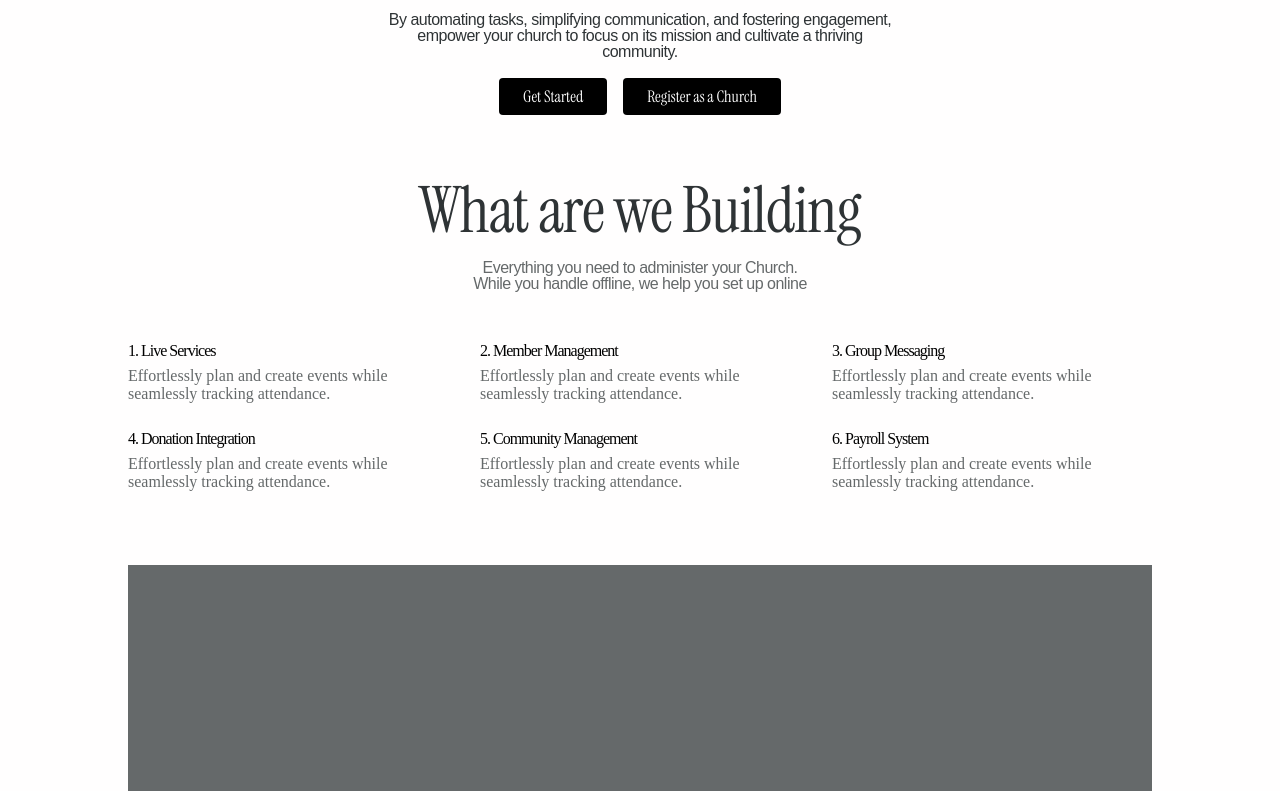
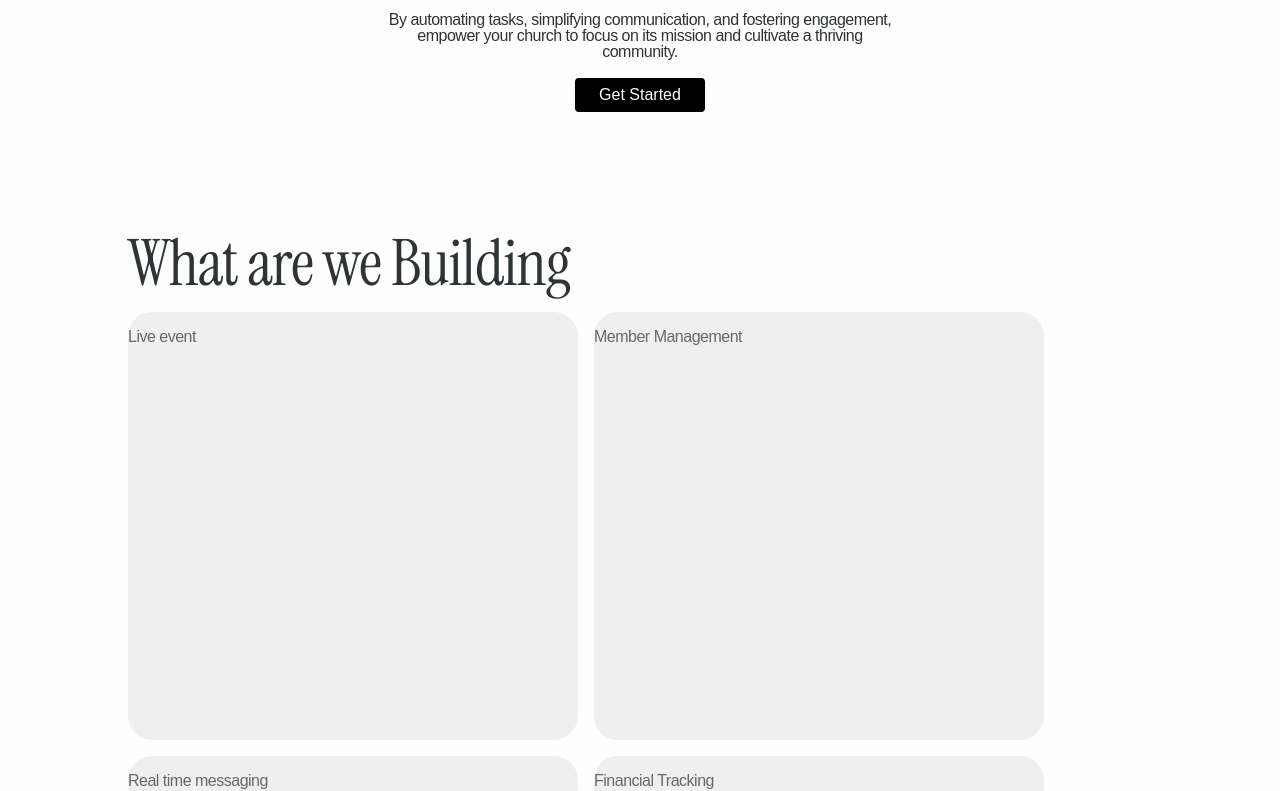
Before and after one commit to byfolarin/Selah, a React (Vite) app in the folder Selah/: page / in a window 1280 px wide. Shown: the part 431-1222 px from the top of the page. Built offline with nearby package versions, Linux system fonts and the light colour scheme; a web font is replaced by a local one.

Commit message:
page typesetting

```diff
--- a/Selah/src/components/website/Website.jsx
+++ b/Selah/src/components/website/Website.jsx
@@ -24,100 +24,40 @@ const Website = () => {
         <button className='Sign-up-button'>
           Get Started
           </button>
-
-          <button className='Sign-up-button'>
-          Register as a Church
-          </button>
-      </div>
-
       </div>
 
 
 
-      <div className="section-2">
+      <section className='section-2'>
 
-      <div className='secondary-heading'>
-      <h1 >
-        What are we Building
-      </h1>
+      <h1 className='sec-h1'>What are we Building</h1>
 
-      <h2 className='h2'>
-          Everything you need to administer your Church.<br />
-        While you handle offline, we help you set up online
-      </h2>
+      <div className="details-grid">
+
+              <div className="event shell">
+                <h2>Live event</h2>
+              </div>
+              <div className="member shell">
+                <h2>Member Management </h2>
+              </div>
+
       </div>
 
+      <div className="details-grid">
 
 
-      <div className="features-list">
-            <div className="list-style-type">
-
-          <div>
-          <h3 >
-           1. Live Services
-          </h3>
-
-          <p className='this-class'>
-          Effortlessly plan and create events while seamlessly tracking attendance.
-          </p>
-          </div>
-
-          <div>
-          <h3>
-            2. Member Management
-          </h3>
-
-          <p className='this-class'>
-          Effortlessly plan and create events while seamlessly tracking attendance.
-          </p>
-          </div>
-
-          <div>
-          <h3>
-            3. Group Messaging
-          </h3>
-
-          <p className='this-class'>
-          Effortlessly plan and create events while seamlessly tracking attendance.
-          </p>
-          </div>
-
+            <div className="message shell">
+            <h2> Real time messaging </h2>
             </div>
 
-             <div className="list-style-type">
 
-          <div>
-          <h3>
-            4. Donation Integration
-          </h3>
+              <div className="member shell">
+              <h2>Financial Tracking   </h2>
+              </div>
 
-          <p className='this-class'>
-          Effortlessly plan and create events while seamlessly tracking attendance.
-          </p>
-          </div>
+      </div>
 
-          <div>
-          <h3>
-            5. Community Management
-          </h3>
-
-          <p className='this-class'>
-          Effortlessly plan and create events while seamlessly tracking attendance.
-          </p>
-          </div>
-
-          <div>
-          <h3>
-           6. Payroll System
-          </h3>
-
-          <p className='this-class'>
-          Effortlessly plan and create events while seamlessly tracking attendance.
-          </p>
-          </div>
-
-            </div>
-      </div>
+      </section>
 
       </div>
 
@@ -126,34 +66,14 @@ const Website = () => {
 
 
 
-      <div className="section-3">
-        <div className="box"></div>
 
 
 
 
 
-        <div className='secondary-heading'>
-      <h1 >
-        Why are we Building
-      </h1>
-
-      <h2 className='h2'>
-         The Church has an organized process, that needs to be documented <br />
-        and adapted into the digital age.
-      </h2>
-
-      <div className="get-started-button">
-        <button className='Sign-up-button'>
-          Read About
-          </button>
-      </div>
 
 
 
-
-      </div>
-      </div>
 
       </div>
 
--- a/Selah/src/index.css
+++ b/Selah/src/index.css
@@ -142,7 +142,7 @@ h2{
 
 
 .Sign-up-button{
-  font-family: "Instrument Serif", serif;
+  font-family: "Source Sans 3", sans-serif;
   font-size: 16px;
   cursor: pointer;
   padding: 8px 24px;
@@ -153,10 +153,14 @@ h2{
 }
 
 .section-2{
+  margin: 120px;
+  width: 100%;
+}
+
+.sec-h1{
   display: flex;
-  align-items: center;
-  justify-content: center;
-  flex-direction: column;
+  text-align: left;
+  align-items: flex-start;
 }
 
 
@@ -168,6 +172,22 @@ h2{
   align-items: center;
   justify-content: center;
   flex-direction: column;
+}
+
+.details-grid{
+  display: flex;
+  gap: 16px;
+}
+
+
+.shell{
+  display: flex;
+  margin-top: 16px;
+  gap: 16px;
+  width: 450px;
+  height: 428px;
+  background-color: #EFEFF0;
+  border-radius: 24px;
 }
 
 
```
